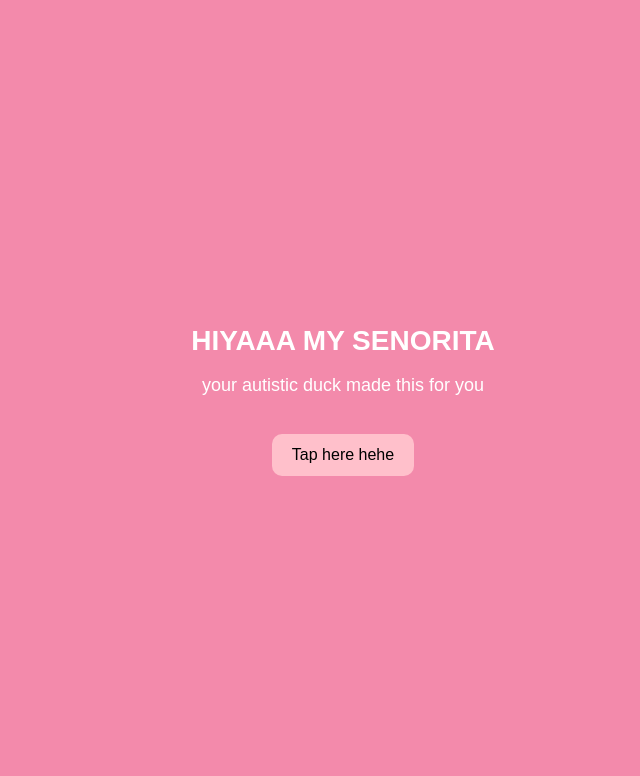
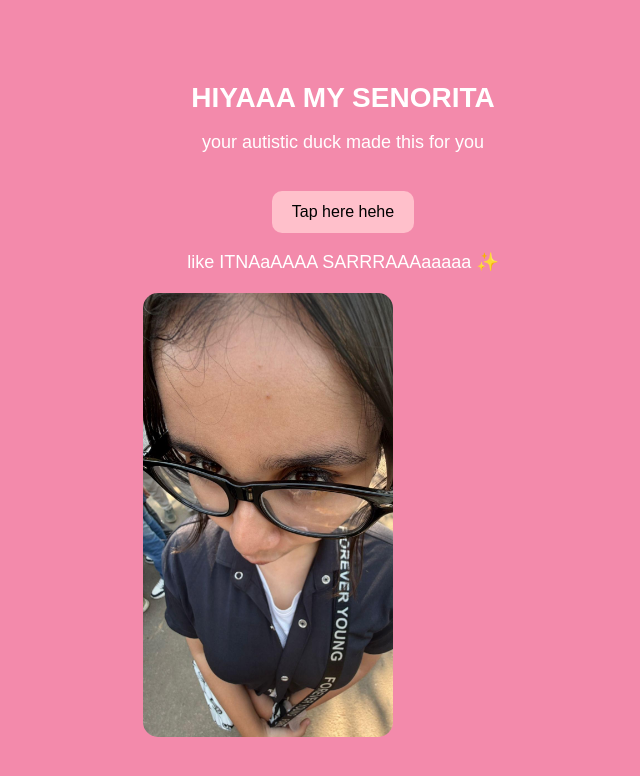
Before and after one commit to duckieea/For-My-Zuni-My-Shona, a plain HTML site: page index.html in a window 1280 px wide. Both pictures are taken after a click on the button "Tap here hehe". Shown: the whole page, without its empty margins (297-937 px from the left). Drawn offline with Linux system fonts and the light colour scheme.

Commit message:
Update index.html

```diff
--- a/index.html
+++ b/index.html
@@ -72,25 +72,26 @@
 
   <script>
     const messages = [
-      "I missed you all day today 🥹"
-       "I just cant wait to hear your voice again ✨"
-       "mwah we have a lot of movies to finish"
-       "btw I love you like a lot okay?."
-      "like ITNAaAAAA SARRRAAAaaaaa ✨"
+      { text: "I missed you all day today 🥹", showImage: false },
+      { text: "I just cant wait to hear your voice again ✨", showImage: false },
+      { text: "mwah we have a lot of movies to finish", showImage: false },
+      { text: "btw I love you like a lot okay?.", showImage: false },
+      { text: "like ITNAaAAAA SARRRAAAaaaaa ✨", showImage: true }
     ];
 
-     let index = 0;
+    function showMessage() {
+      const random = messages[Math.floor(Math.random() * messages.length)];
 
-  function showMessage() {
-    document.getElementById("message").innerText = messages[index];
+      document.getElementById("message").innerText = random.text;
 
-    index++;
+      const img = document.getElementById("loveImage");
 
-    // stop at last message (no looping)
-    if (index >= messages.length) {
-      index = messages.length - 1;
+      if (random.showImage) {
+        img.style.display = "block";
+      } else {
+        img.style.display = "none";
+      }
     }
-  }
   </script>
 
 </body>
```
